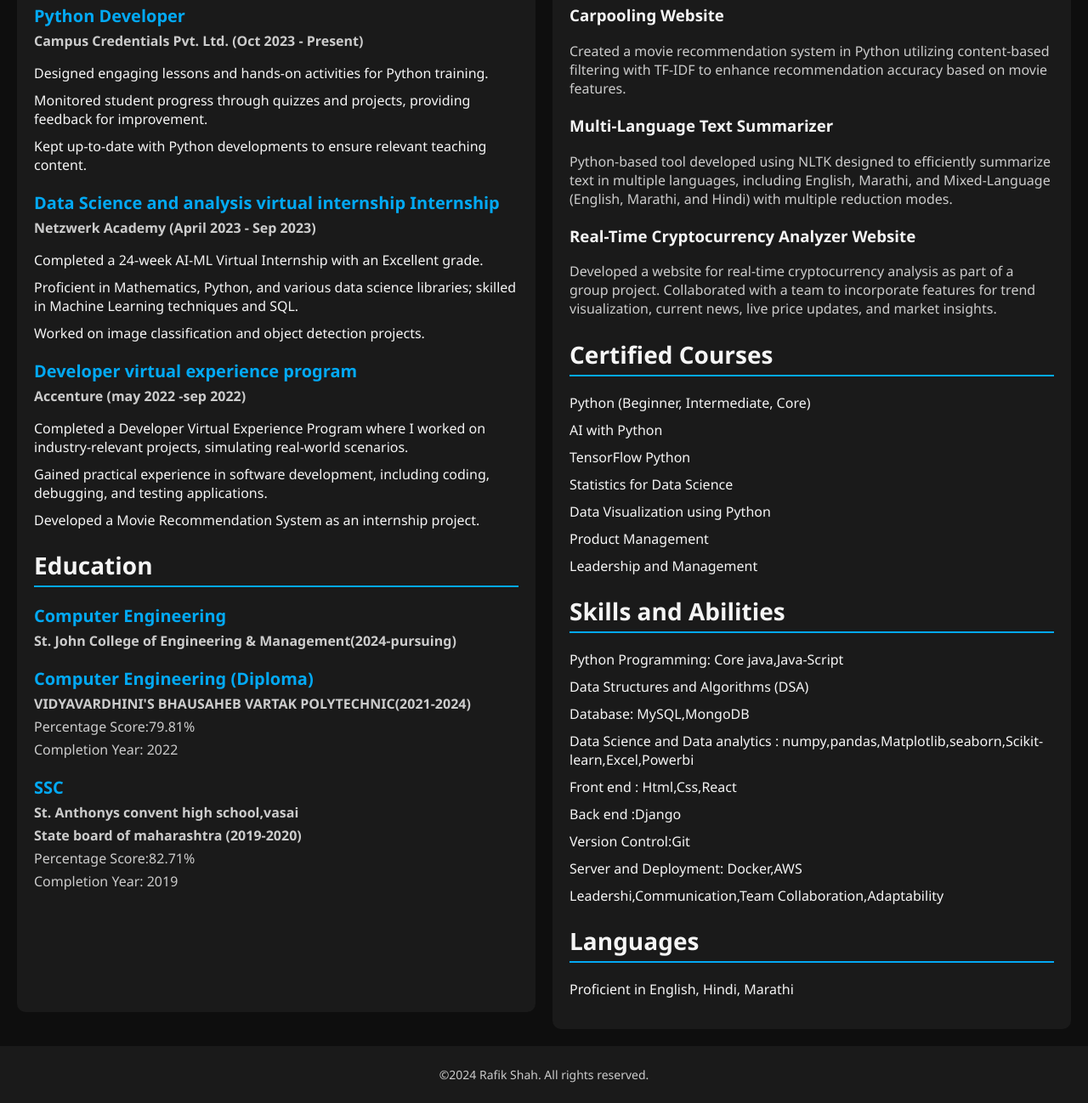
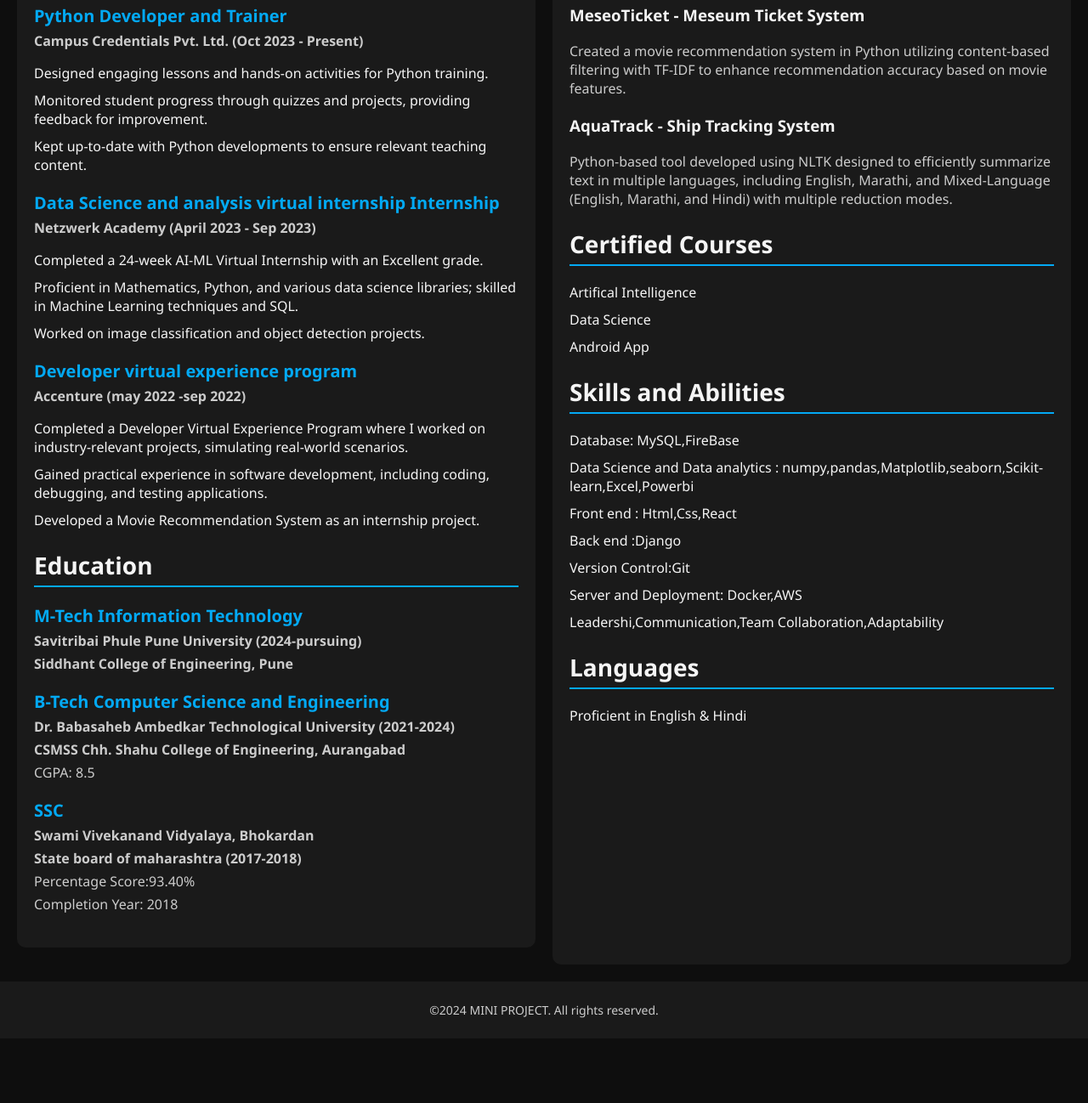
Before and after one commit to Daivesh-Chaudhari/My_Resume, a plain HTML site: page My_Resume-main/index.html in a window 1280 px wide. Shown: the part 358-1656 px from the top of the page at 85% size. After the commit the page ends 1580 px from the top, so only its background shows below. Drawn offline with Linux system fonts and the light colour scheme.

Commit message:
Update index.html

```diff
--- a/My_Resume-main/index.html
+++ b/My_Resume-main/index.html
@@ -4,7 +4,7 @@
 <head>
     <meta charset="UTF-8">
     <meta name="viewport" content="width=device-width, initial-scale=1.0">
-    <title>Rafik Shah - Resume</title>
+    <title>Mini Project - Resume</title>
     <!-- Font Awesome for icons -->
     <link rel="stylesheet" href="https://cdnjs.cloudflare.com/ajax/libs/font-awesome/6.0.0-beta3/css/all.min.css">
     <style>
@@ -176,14 +176,14 @@
 
 <body>
     <header>
-        <h1>Daivesh Chaudhari</h1>
-        <p>AI, Data Science, and Machine Learning Enthusiast committed to driving innovation and delivering impactful solutions.</p>
+        <h1>Sagar Hegde</h1>
+<p>AI, Data Science, App & Web Devlopment.</p>
         <div class="contact-info">
             <ul>
-                <li><i class="fas fa-phone-alt"></i>9561504500</li>
-                <li><i class="fas fa-envelope"></i> <a href="mailto:chaudharidaivesh29@gmail.com">chaudharidaivesh29@gmail.com</a></li>
-                <li><i class="fab fa-linkedin"></i> <a href="https://www.linkedin.com/in/rafik-shah-179875209/" target="_blank">LinkedIn</a></li>
-                <li><i class="fab fa-github"></i> <a href="https://github.com/Daivesh-Chaudhari" target="_blank">GitHub</a></li>
+                <li><i class="fas fa-phone-alt"></i>7028352298</li>
+                <li><i class="fas fa-envelope"></i> <a href="mailto:miniproject9866@gmail.com">rafikshah3262@gmail.com</a></li>
+                <li><i class="fab fa-linkedin"></i> <a href="https://www.linkedin.com/in/mp++/" target="_blank">LinkedIn</a></li>
+                <li><i class="fab fa-github"></i> <a href="https://github.com/code-hub-007" target="_blank">GitHub</a></li>
             </ul>
         </div>
     </header>
@@ -193,7 +193,7 @@
             <section id="experience">
                 <h2>Experience</h2>
                 <div class="experience-item">
-                    <h3>Python Developer</h3>
+                    <h3>Python Developer and Trainer</h3>
                     <p><strong>Campus Credentials Pvt. Ltd. (Oct 2023 - Present)</strong></p>
                     <ul>
                         <li>Designed engaging lessons and hands-on activities for Python training.</li>
@@ -225,23 +225,24 @@
             <section id="education">
                 <h2>Education</h2>
                 <div class="education-item">
-                    <h3>Computer Engineering</h3>
-                    <p><strong>St. John College of Engineering & Management(2024-pursuing)</strong></p>
+                    <h3>M-Tech Information Technology</h3>
+                    <p><strong>Savitribai Phule Pune University (2024-pursuing)</strong></p>
+                    <p><strong>Siddhant College of Engineering, Pune</strong></p>
                 </div>
 
                 <div class="education-item">
-                    <h3>Computer Engineering (Diploma)</h3>
-                    <p><strong> VIDYAVARDHINI'S BHAUSAHEB VARTAK POLYTECHNIC(2021-2024)</strong></p>
-                    <p>Percentage Score:79.81%</p>
-                    <p>Completion Year: 2022</p>
+                    <h3>B-Tech Computer Science and Engineering</h3>
+                    <p><strong>Dr. Babasaheb Ambedkar Technological University (2021-2024)</strong></p>
+                    <p><strong>CSMSS Chh. Shahu College of Engineering, Aurangabad</strong></p>
+                    <p>CGPA: 8.5</p>
                 </div>
 
                 <div class="education-item">
                     <h3>SSC</h3>
-                    <p><strong>St. Anthonys convent high school,vasai</strong></p>
-                    <p><strong>State board of maharashtra (2019-2020)</strong></p>
-                    <p>Percentage Score:82.71%</p>
-                    <p>Completion Year: 2019</p>
+                    <p><strong>Swami Vivekanand Vidyalaya, Bhokardan</strong></p>
+                    <p><strong>State board of maharashtra (2017-2018)</strong></p>
+                    <p>Percentage Score:93.40%</p>
+                    <p>Completion Year: 2018</p>
                 </div>
             </section>
         </div>
@@ -250,40 +251,30 @@
             <section id="projects">
                 <h2>Projects</h2>
                 <div class="project-item">
-                    <h3><strong>Carpooling Website</strong></h3>
+                    <h3><strong>MeseoTicket - Meseum Ticket System</strong></h3>
                     <p>Created a movie recommendation system in Python utilizing content-based filtering with TF-IDF to enhance recommendation accuracy based on movie features.</p>
                 <!--<p><a href="https://satyajeet1718.github.io/Portfolio/movie_recommendation.html" target="_blank">Link</a></p>-->
                 </div>
                 <div class="project-item">
-                    <h3><strong>Multi-Language Text Summarizer</strong></h3>
+                    <h3><strong>AquaTrack - Ship Tracking System</strong></h3>
                     <p>Python-based tool developed using NLTK designed to efficiently summarize text in multiple languages, including English, Marathi, and Mixed-Language (English, Marathi, and Hindi) with multiple reduction modes.</p>
                    <!-- <p><a href="https://satyajeet1718.github.io/Portfolio/Multi-language_text_summerizer.html" target="_blank">Link</a></p>-->
-                </div>
-                <div class="project-item">
-                    <h3><strong>Real-Time Cryptocurrency Analyzer Website</strong></h3>
-                    <p>Developed a website for real-time cryptocurrency analysis as part of a group project. Collaborated with a team to incorporate features for trend visualization, current news, live price updates, and market insights.</p>
                 </div>
             </section>
 
             <section id="certifications">
                 <h2>Certified Courses</h2>
                 <ul>
-                    <li>Python (Beginner, Intermediate, Core)</li>
-                    <li>AI with Python</li>
-                    <li>TensorFlow Python</li>
-                    <li>Statistics for Data Science</li>
-                    <li>Data Visualization using Python</li>
-                    <li>Product Management</li>
-                    <li>Leadership and Management</li>
+                    <li>Artifical Intelligence</li>
+                    <li>Data Science</li>
+                    <li>Android App </li>
                 </ul>
             </section>
 
             <section id="skills">
                 <h2>Skills and Abilities</h2>
                 <ul>
-                    <li>Python Programming: Core java,Java-Script</li>
-                    <li>Data Structures and Algorithms (DSA)</li>
-                    <li>Database: MySQL,MongoDB</li>
+                    <li>Database: MySQL,FireBase</li>
                     <li>Data Science and Data analytics : numpy,pandas,Matplotlib,seaborn,Scikit-learn,Excel,Powerbi</li>
                     <li>Front end : Html,Css,React</li>
                     <li>Back end :Django</li>
@@ -297,14 +288,14 @@
             <section id="languages">
                 <h2>Languages</h2>
                 <ul>
-                    <li>Proficient in English, Hindi, Marathi</li>
+                    <li>Proficient in English & Hindi</li>
                 </ul>
             </section>
         </div>
     </div>
 
     <footer>
-        <p>©2024 Rafik Shah. All rights reserved.</p>
+        <p>©2024 MINI PROJECT. All rights reserved.</p>
     </footer>
 
 </body>
```
